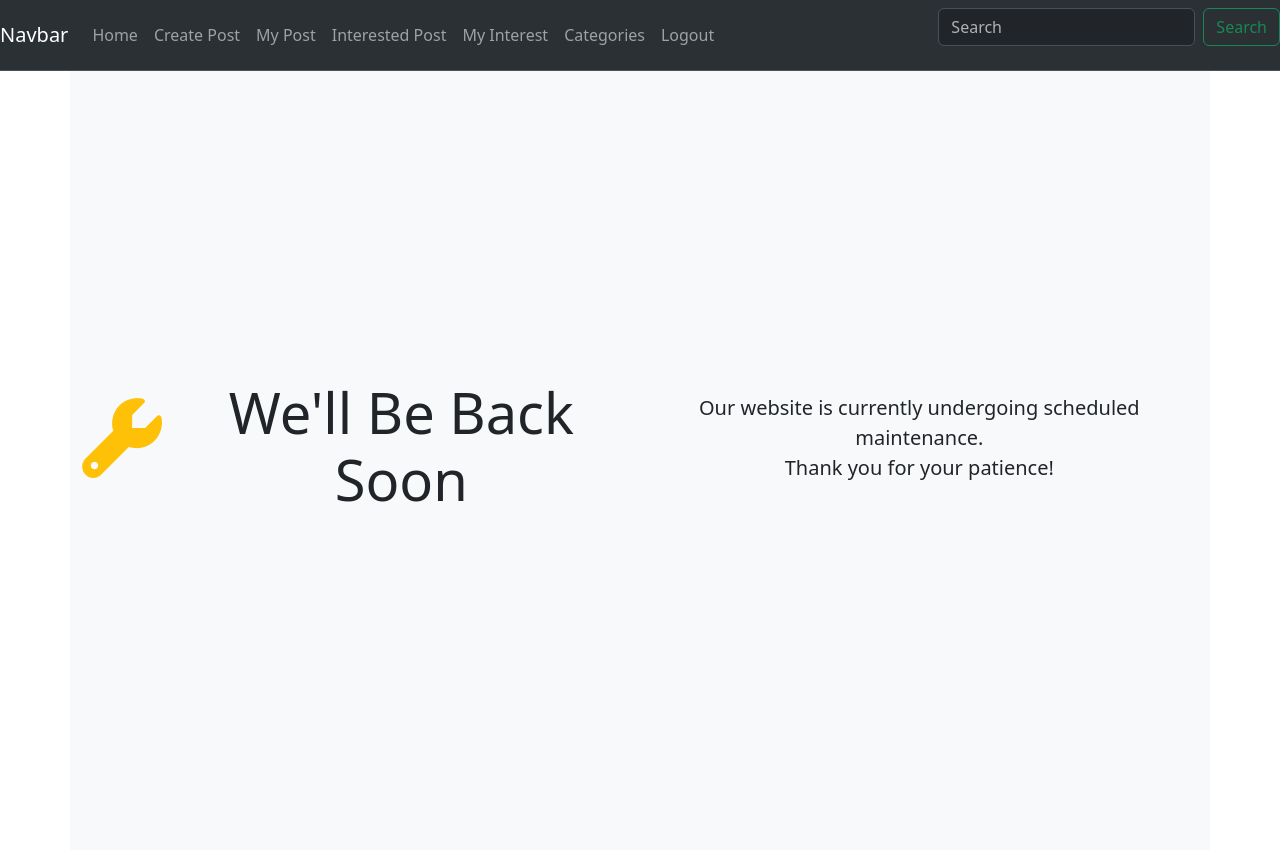
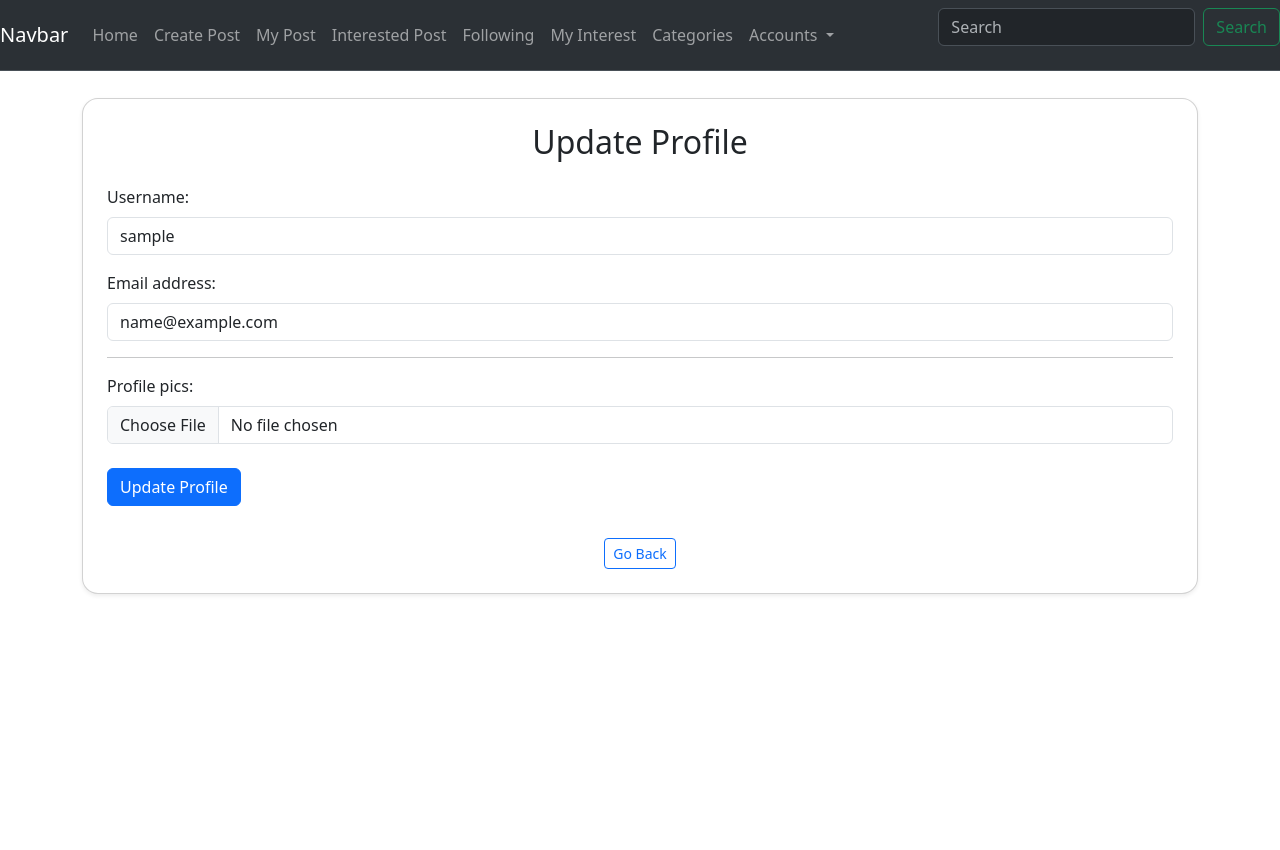
Before and after one commit to BiplopK/Blog-, a Django app: page /profile/update/ in a window 1280 px wide. After the commit the page ends 595 px from the top, so only its background shows below. Run offline with Django 5.2, Linux system fonts and the light colour scheme; the visitor is signed in with stand-in values (Sample User, id 1); data comes from the database, SQL or seed files in the repository; some libraries are stand-ins or nearby versions.

Commit message:
initial commit

```diff
--- a/main/forms.py
+++ b/main/forms.py
@@ -27,3 +27,23 @@
         widget={
             'content': forms.Textarea(attrs={'rows':3, 'placeholder':"Add a comments...."})
         }
+
+class UpdateProfileForm(forms.ModelForm):
+    class Meta:
+        model=Profile
+        fields=['profile_pics']
+        widgets = {
+            'profile_pics': forms.ClearableFileInput(attrs={
+                'class': 'form-control',
+                'accept': 'image/*'
+            })
+        }
+
+class UpdateuserForm(forms.ModelForm):
+    class Meta:
+        model=User
+        fields=['username','email']
+        widgets = {
+            'username': forms.TextInput(attrs={'class': 'form-control'}),
+            'email': forms.EmailInput(attrs={'class': 'form-control'}),
+        }
--- a/main/models.py
+++ b/main/models.py
@@ -23,6 +23,7 @@
 
 class Profile(models.Model):
     user=models.OneToOneField(User,on_delete=models.CASCADE)
+    profile_pics=models.ImageField(upload_to='profile_pics',null=True,blank=True)
     last_seen=models.DateTimeField(default=now)
     following=models.ManyToManyField('self',related_name='followers',blank=True)
     interests=models.ManyToManyField(Category,related_name='intersted_categories',blank=True)
--- a/main/urls.py
+++ b/main/urls.py
@@ -14,9 +14,12 @@
     path('comment_likes/<int:comment_id>/',CommentLikePostView.as_view(),name='comment-like-post'),
     path('comment_dislikes/<int:comment_id>/',CommentDislikePostView.as_view(),name='comment-dislike-post'),
     path('interest/',InterestPostView.as_view(),name="interest_post"),
-     path('categories/', CategoryListView.as_view(), name='category_list'),
-     path('select-interest/<int:id>/', SelectInterestView.as_view(), name='select_interest'),
-     path('my-interests/', UserInterestListView.as_view(), name='user-interests'),
+    path('categories/', CategoryListView.as_view(), name='category_list'),
+    path('select-interest/<int:id>/', SelectInterestView.as_view(), name='select_interest'),
+    path('my-interests/', UserInterestListView.as_view(), name='user-interests'),
     path("follow/<int:id>/",FollowPostView.as_view(),name='follow'),
+    path('blog/following/',UserFollowListView.as_view(),name='following-blog'),
+    path('profile/',UserProfileView.as_view(),name='profile'),
+    path('profile/update/',UpdateProfileView.as_view(),name='profile-update'),
 
 ]
--- a/main/views.py
+++ b/main/views.py
@@ -243,3 +243,40 @@
         blogposts=paginator.get_page(page_num)
         total_pages=blogposts.paginator.num_pages
         return render(request,'main/user_post_list.html',{'blogposts':blogposts,'total_page':total_pages})
+
+class UserFollowListView(View):
+    def get(self,request,*args,**kwargs):
+        profile=request.user.profile
+        following_user_id=profile.following.values_list('user',flat=True)
+        blogpost=BlogPost.objects.filter(author__in=following_user_id).order_by('-created_at')
+        pagination=Paginator(blogpost,6)
+        page_num=request.GET.get('page')
+        blogposts=pagination.get_page(page_num)
+        return render(request,'main/follow_bloglist.html',{'blogposts':blogposts})
+
+class UserProfileView(View):
+    def get(self,request,*args,**kwargs):
+        profile=get_object_or_404(Profile,user=request.user)
+
+        return render(request,'main/profile.html',{'profile':profile})
+
+class UpdateProfileView(View):
+    def get(self,request,*args,**kwargs):
+        user=request.user
+        profile=user.profile
+        user_form=UpdateuserForm(instance=user)
+        profile_form=UpdateProfileForm(instance=profile)
+        return render(request,'main/update_profile.html',{'user_form':user_form,'profile_form':profile_form})
+
+    def post(self,request,*args,**kwargs):
+        user=request.user
+        profile=user.profile
+        user_form=UpdateuserForm(request.POST,request.FILES,instance=user)
+        profile_form=UpdateProfileForm(request.POST,request.FILES,instance=profile)
+
+        if user_form.is_valid() and profile_form.is_valid():
+            user_form.save()
+            profile_form.save()
+            return redirect('profile')
+
+        return render(request,"main/update_profile.html",{'user_form':user_form,'profile_form':profile_form})
--- a/templates/main/navbar.html
+++ b/templates/main/navbar.html
@@ -34,9 +34,13 @@
               </li>
               {% endif %}
 
+
               {% if user.is_authenticated %}
               <li class="nav-item">
                 <a class="nav-link" href="{% url 'interest_post' %}">Interested Post</a>
+              </li>
+              <li class="nav-item ">
+                <a class="nav-link" href="{% url 'following-blog' %}">Following</a>
               </li>
 
               <li class="nav-item">
@@ -45,15 +49,24 @@
               <li class="nav-item ">
                 <a class="nav-link" href="{% url 'category_list' %}">Categories</a>
               </li>
-          <li class="nav-item ">
-            <a class="nav-link" href="{% url 'logout' %}">Logout</a>
+
+          <li class="nav-item dropdown">
+            <a class="nav-link dropdown-toggle" href="#" id="navbarDropdown" role="button" data-toggle="dropdown" aria-haspopup="true" aria-expanded="false">
+              Accounts
+            </a>
+            <div class="dropdown-menu" aria-labelledby="navbarDropdown">
+
+              <a class="dropdown-item" href="{% url 'profile' %}">Profile</a>
+              <a class="dropdown-item" href="{% url 'logout' %}">Logout</a>
+            </div>
           </li>
-
           {% else %}
           <li class="nav-item">
             <a class="nav-link" href="{% url 'login' %}">Login</a>
           </li>
           {% endif %}
+
+
 
 
           </ul>
@@ -72,6 +85,7 @@
 
 
     {% endblock content %}
-    <script src="https://cdn.jsdelivr.net/npm/bootstrap@5.3.0/dist/js/bootstrap.bundle.min.js"></script>
+    <script src="https://code.jquery.com/jquery-3.5.1.slim.min.js"></script>
+    <script src="https://cdn.jsdelivr.net/npm/bootstrap@4.5.2/dist/js/bootstrap.bundle.min.js"></script>
 </body>
 </html>
--- /dev/null
+++ b/templates/main/update_profile.html
@@ -0,0 +1,47 @@
+{% extends "main/navbar.html" %}
+{% block content %}
+
+<div class="container my-5">
+    <div class="card shadow-sm p-4 rounded-4">
+        <h2 class="text-center mb-4">Update Profile</h2>
+
+        <form method="POST" enctype="multipart/form-data">
+            {% csrf_token %}
+
+            {% for field in user_form %}
+                <div class="mb-3">
+                    <label class="form-label">{{ field.label_tag }}</label>
+                    {{ field }}
+                    {% if field.errors %}
+                        <div class="text-danger small">
+                            {{ field.errors }}
+                        </div>
+                    {% endif %}
+                </div>
+            {% endfor %}
+
+            <hr>
+
+            {% for field in profile_form %}
+                <div class="mb-3">
+                    <label class="form-label">{{ field.label_tag }}</label>
+                    {{ field }}
+                    {% if field.errors %}
+                        <div class="text-danger small">
+                            {{ field.errors }}
+                        </div>
+                    {% endif %}
+                </div>
+            {% endfor %}
+
+            <button type="submit" class="btn btn-primary mt-2">Update Profile</button>
+        </form>
+
+        <div class="mt-3 text-center">
+            <a href="{% url 'profile' %}" class="btn btn-sm btn-outline-primary">Go Back</a>
+        </div>
+    </div>
+</div>
+
+
+{% endblock content %}
```
Also changed, not shown: blogpost/settings.py (+6 -1 lines), templates/main/follow_bloglist.html (added, +83 -0 lines), templates/main/profile.html (added, +45 -0 lines), main/migrations/0016_profile_profile_pics.py (added), main/signals.py (line endings or trailing spaces), media/profile_pics/download_8.jpg (added), static/images/default_img.jpg (added).
